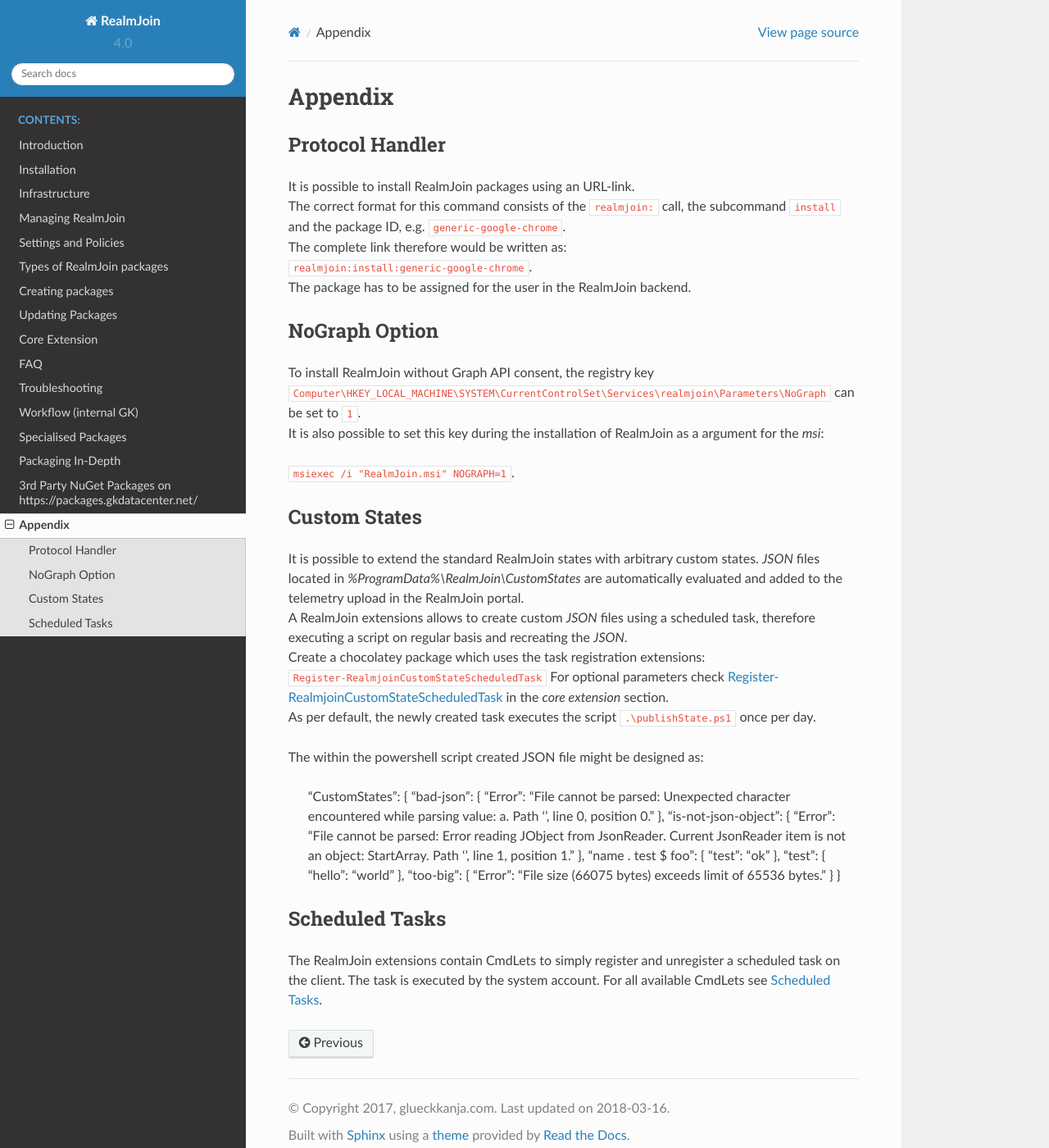
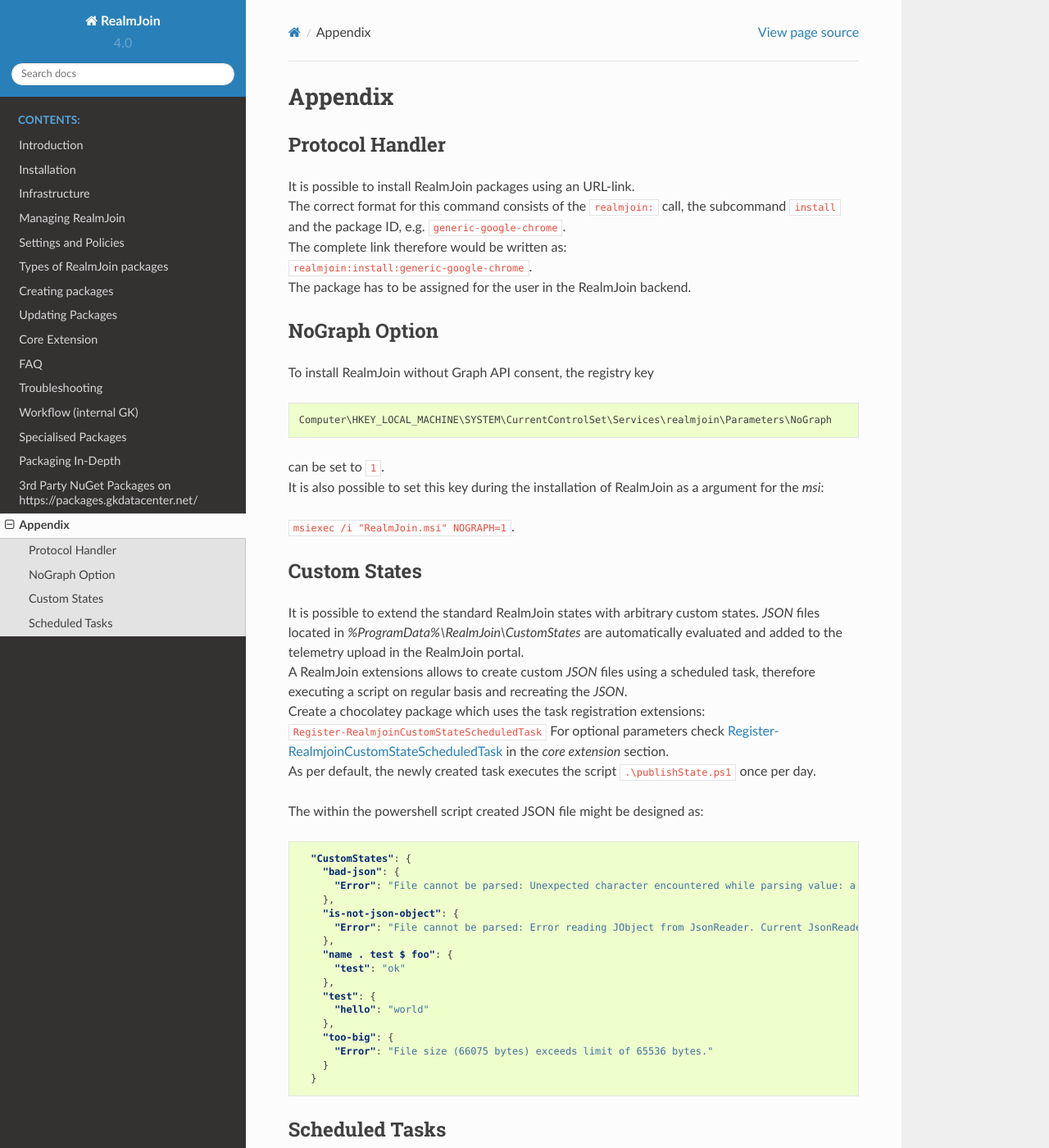
Before and after one commit to bb-froggy/realmjoin-docs, a Sphinx documentation site: the page built from docs/appendix.md, in a window 1280 px wide and 1400 px high. Shown: the whole window at 82% size. Built offline with Sphinx 7.4.7 and the Read the Docs theme 2.0.0, drawn with Linux system fonts in a browser that asks for light colours.

Commit message:
formatting

````diff
--- a/docs/appendix.md
+++ b/docs/appendix.md
@@ -11,9 +11,9 @@
 ## NoGraph Option
 
 To install RealmJoin without Graph API consent, the registry key
-``
+```Powershell
 Computer\HKEY_LOCAL_MACHINE\SYSTEM\CurrentControlSet\Services\realmjoin\Parameters\NoGraph
-``
+```
 can be set to `1`.
 It is also possible to set this key during the installation of RealmJoin as a argument for the *msi*:
 
@@ -30,23 +30,25 @@
 
 The within the powershell script created JSON file might be designed as:
 
->  "CustomStates": {
->    "bad-json": {
->      "Error": "File cannot be parsed: Unexpected character encountered while parsing value: a. Path '', line 0, position 0."
->    },
->    "is-not-json-object": {
->      "Error": "File cannot be parsed: Error reading JObject from JsonReader. Current JsonReader item is not an object: StartArray. Path '', line 1, position 1."
->    },
->    "name . test $ foo": {
->      "test": "ok"
->    },
->    "test": {
->      "hello": "world"
->    },
->    "too-big": {
->      "Error": "File size (66075 bytes) exceeds limit of 65536 bytes."
->    }
->  }
+```JSON
+  "CustomStates": {
+    "bad-json": {
+      "Error": "File cannot be parsed: Unexpected character encountered while parsing value: a. Path '', line 0, position 0."
+    },
+    "is-not-json-object": {
+      "Error": "File cannot be parsed: Error reading JObject from JsonReader. Current JsonReader item is not an object: StartArray. Path '', line 1, position 1."
+    },
+    "name . test $ foo": {
+      "test": "ok"
+    },
+    "test": {
+      "hello": "world"
+    },
+    "too-big": {
+      "Error": "File size (66075 bytes) exceeds limit of 65536 bytes."
+    }
+  }
+```
 
 ## Scheduled Tasks
 
````
Also changed, not shown: docs/core-extension.md (+1 -0 lines), docs/faq.md (+3 -3 lines), docs/managing-realmjoin.md (+4 -4 lines).
